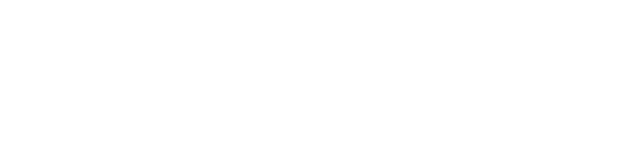
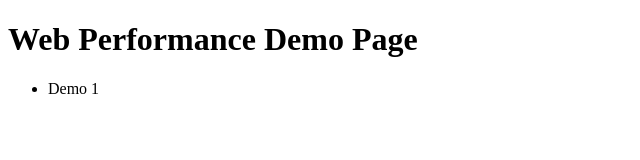
Before and after one commit to AndreKraemer/WebPerfDemo, a plain HTML site: page index.html in a window 1280 px wide. Shown: the whole page, without its empty margins (0-640 px from the left). Drawn offline with Linux system fonts and the light colour scheme.

```diff
--- a/index.html
+++ b/index.html
@@ -6,5 +6,9 @@
     <title>Demo Start Page</title>
   </head>
   <body>
+      <h1>Web Performance Demo Page</h1>
+      <ul>
+          <li>Demo 1</li>
+      </ul>
   </body>
 </html>
```
